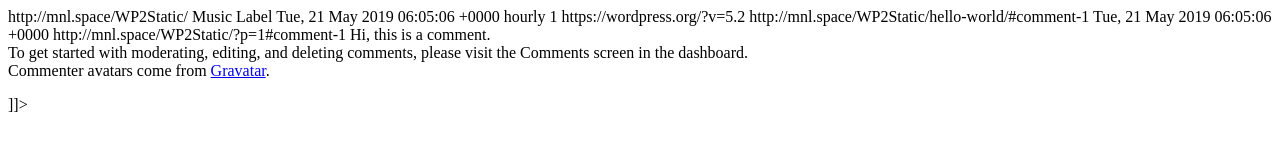
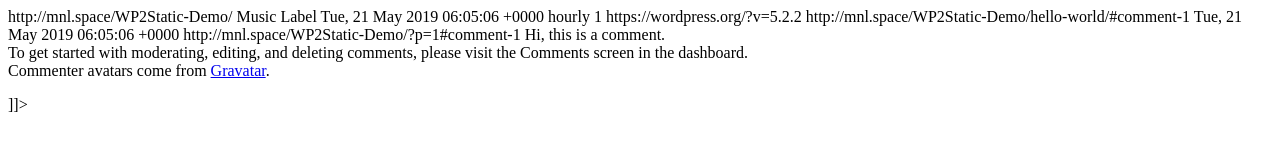
Before and after one commit to ManuelVargas1251/WP2Static-Demo, a plain HTML site: page comments/feed/index.html in a window 1280 px wide. Drawn offline with Linux system fonts and the light colour scheme.

Commit message:
WP2Static UPDATE comments/feed/index.html

```diff
--- a/comments/feed/index.html
+++ b/comments/feed/index.html
@@ -8,22 +8,22 @@
 <channel>
 	<title>
 	Comments for treetop	</title>
-	<atom:link href="http://mnl.space/WP2Static/comments/feed/" rel="self" type="application/rss+xml" />
-	<link>http://mnl.space/WP2Static/</link>
+	<atom:link href="http://mnl.space/WP2Static-Demo/comments/feed/" rel="self" type="application/rss+xml" />
+	<link>http://mnl.space/WP2Static-Demo/</link>
 	<description>Music Label</description>
 	<lastBuildDate>Tue, 21 May 2019 06:05:06 +0000</lastBuildDate>
 	<sy:updatePeriod>
 	hourly	</sy:updatePeriod>
 	<sy:updateFrequency>
 	1	</sy:updateFrequency>
-	<generator>https://wordpress.org/?v=5.2</generator>
+	<generator>https://wordpress.org/?v=5.2.2</generator>
 			<item>
 				<title>
 				Comment on Hello world! by A WordPress Commenter				</title>
-				<link>http://mnl.space/WP2Static/hello-world/#comment-1</link>
+				<link>http://mnl.space/WP2Static-Demo/hello-world/#comment-1</link>
 		<dc:creator><![CDATA[A WordPress Commenter]]></dc:creator>
 		<pubDate>Tue, 21 May 2019 06:05:06 +0000</pubDate>
-		<guid isPermaLink="false">http://mnl.space/WP2Static/?p=1#comment-1</guid>
+		<guid isPermaLink="false">http://mnl.space/WP2Static-Demo/?p=1#comment-1</guid>
 					<description><![CDATA[Hi, this is a comment.
 To get started with moderating, editing, and deleting comments, please visit the Comments screen in the dashboard.
 Commenter avatars come from &lt;a href=&quot;https://gravatar.com&quot;&gt;Gravatar&lt;/a&gt;.]]></description>
```
